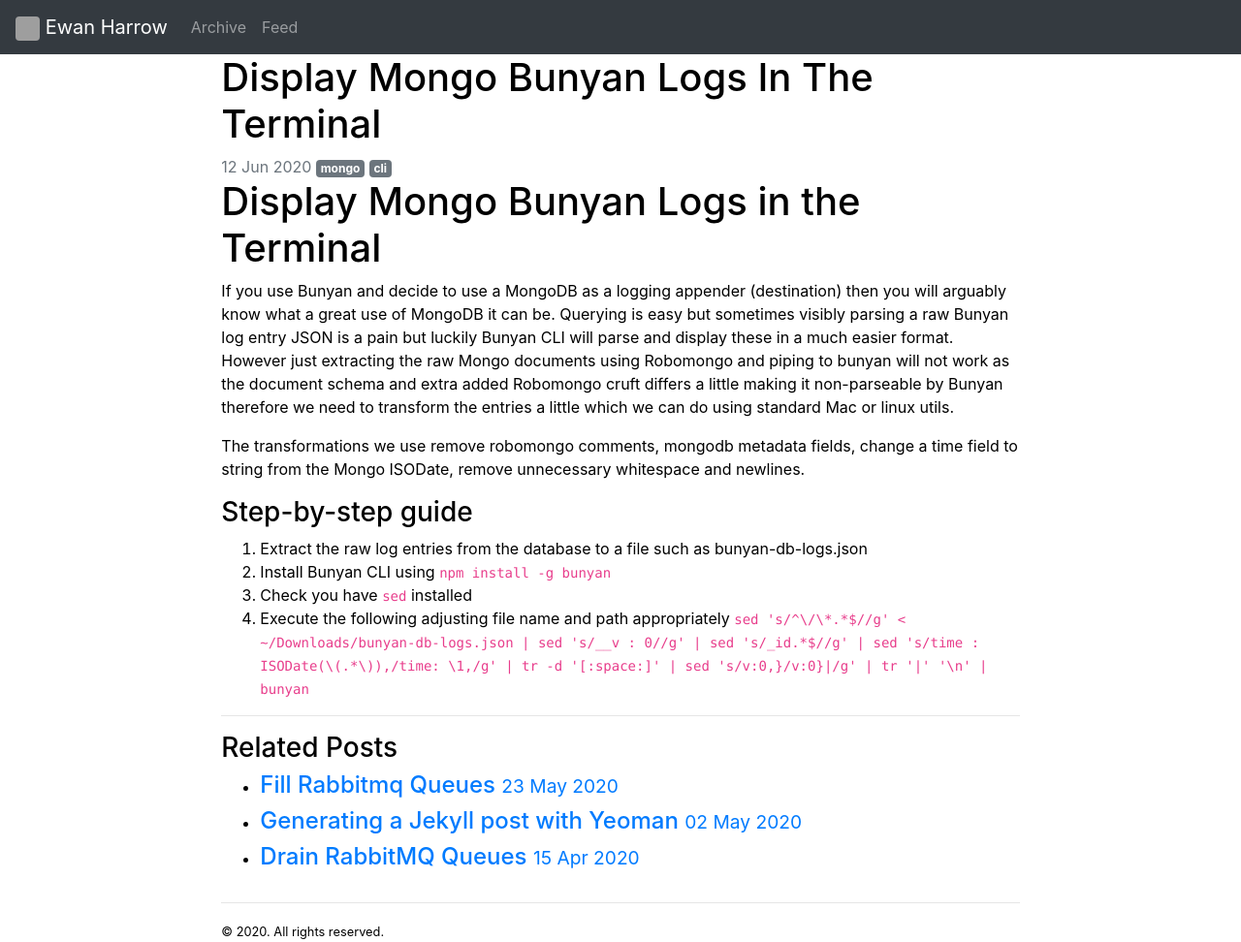
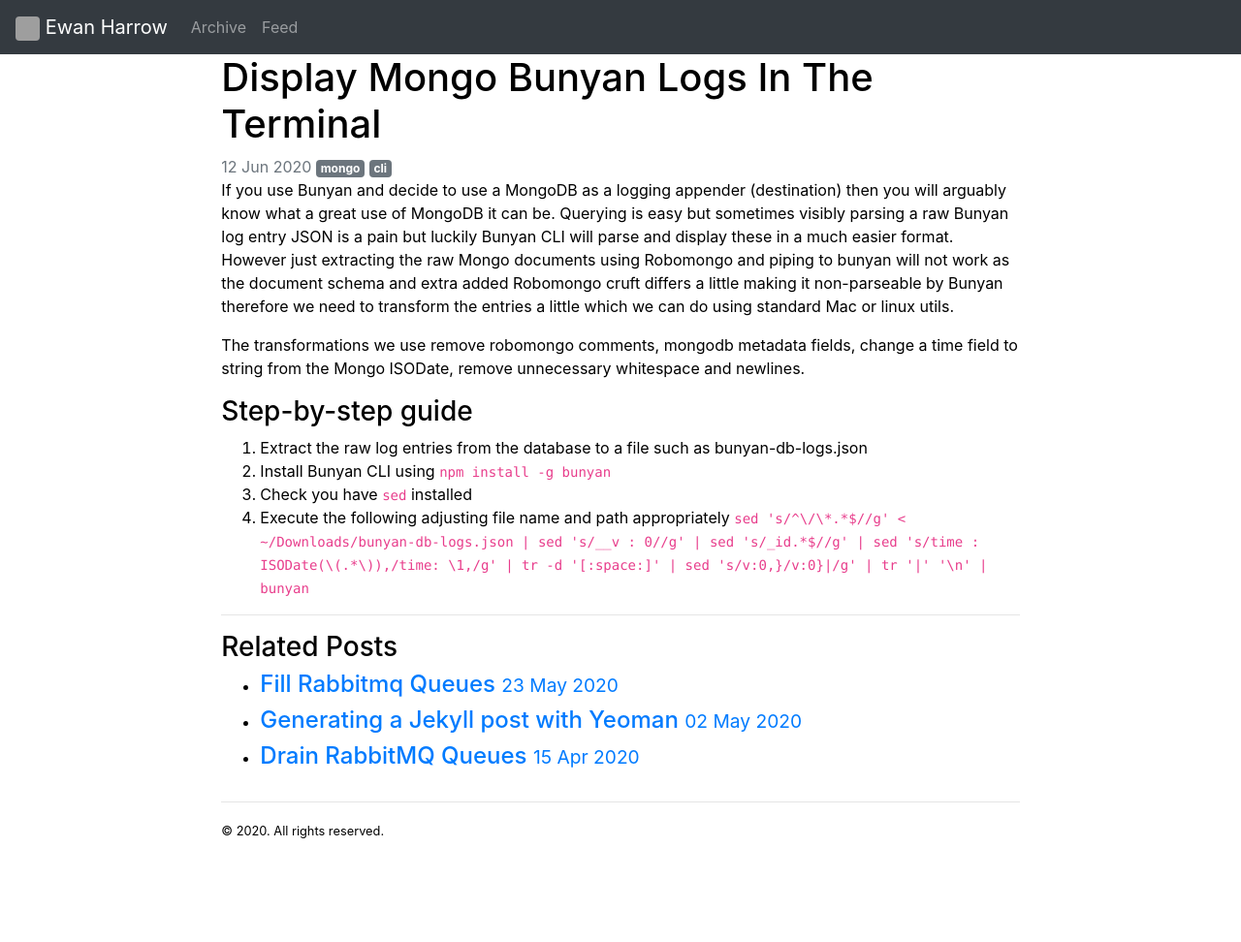
Before and after one commit to eharrow/eharrow.github.io, a Jekyll site: the page built from _posts/2020-06-12-display-mongo-bunyan-logs-in-the-terminal.md, in a window 1280 px wide. Shown: the whole page at 97% size. Built offline with Jekyll 4.4.1, drawn with Linux system fonts in a browser that asks for light colours; comment, search, counter and statistics services are not loaded; after the commit the page ends 900 px from its top, so only the background shows below that; grey boxes are pictures that could not be loaded.

Commit message:
fix: remove extra heading

```diff
--- a/_posts/2020-06-12-display-mongo-bunyan-logs-in-the-terminal.md
+++ b/_posts/2020-06-12-display-mongo-bunyan-logs-in-the-terminal.md
@@ -5,7 +5,6 @@
 tags: mongo cli
 
 ---
-# Display Mongo Bunyan Logs in the Terminal
 If you use Bunyan and decide to use a MongoDB as a logging appender (destination) then you will arguably know what a great use of MongoDB it can be.  Querying is easy but sometimes visibly parsing a raw Bunyan log entry JSON is a pain but luckily Bunyan CLI will parse and display these in a much easier format.  However just extracting the raw Mongo documents using Robomongo and piping to bunyan will not work as the document schema and extra added Robomongo cruft differs a little making it non-parseable by Bunyan therefore we need to transform the entries a little which we can do using standard Mac or linux utils.
 
 The transformations we use remove robomongo comments, mongodb metadata fields, change a time field to string from the Mongo ISODate, remove unnecessary whitespace and newlines.
```
